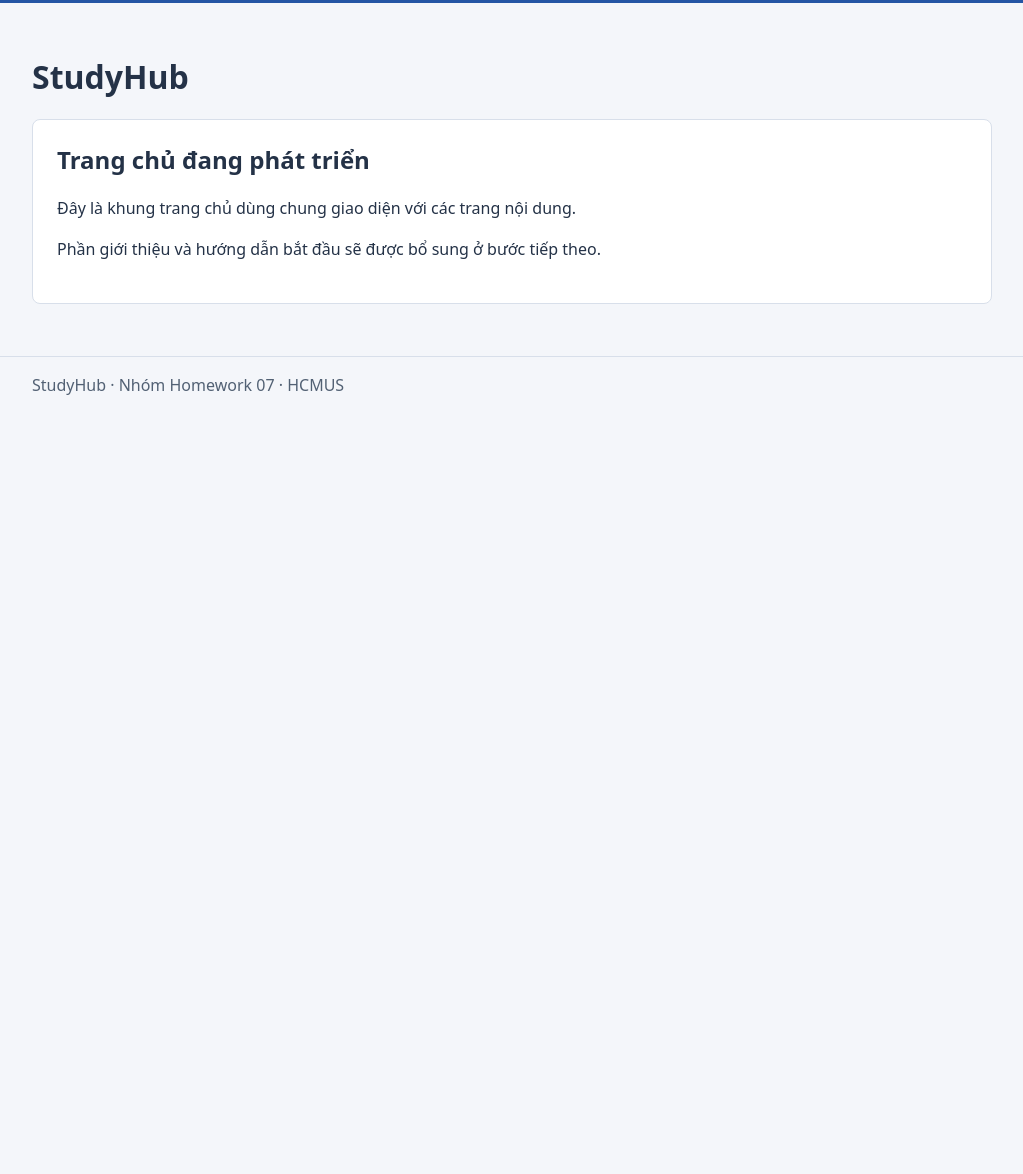
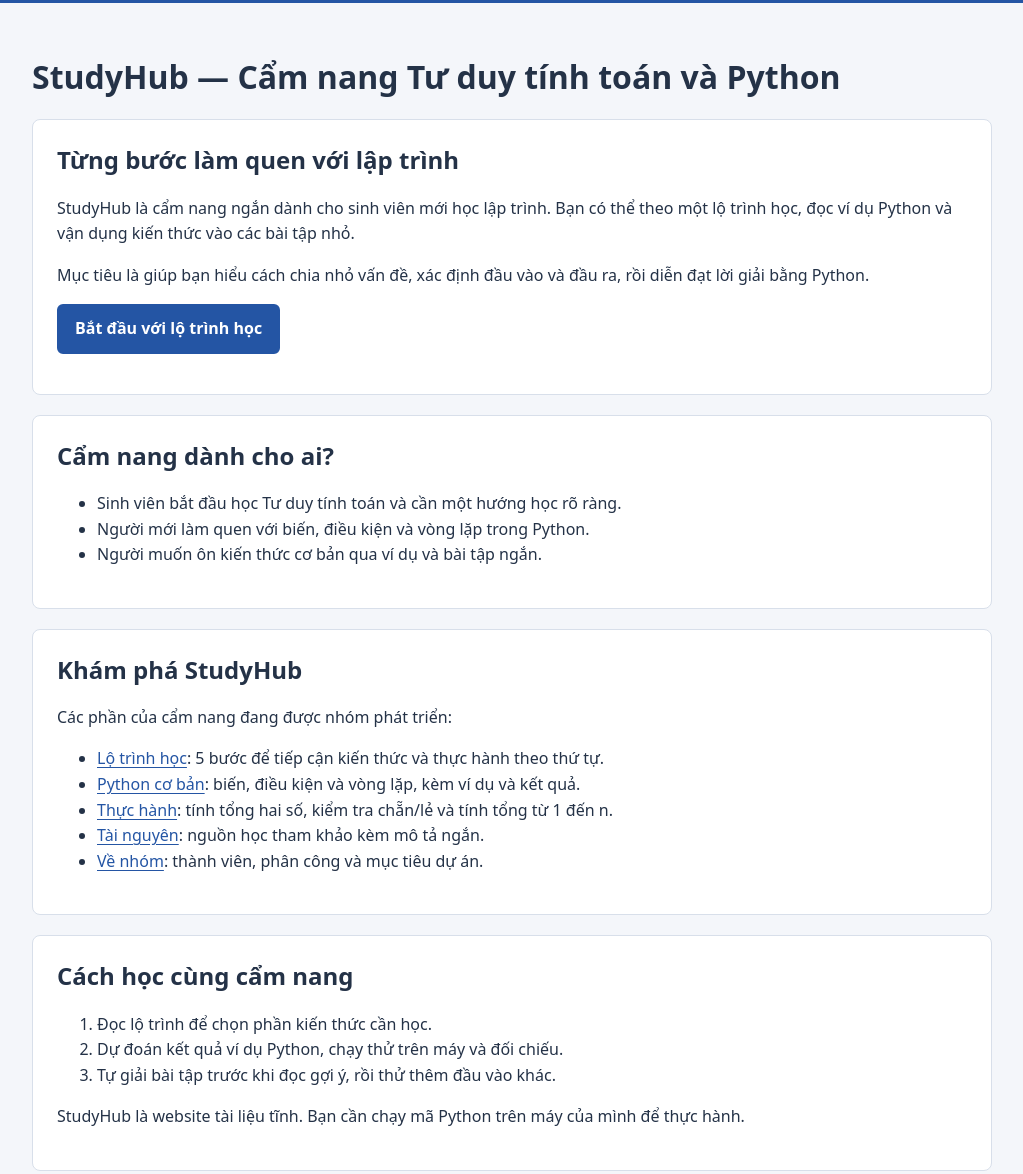
Before and after one commit to nghiep2405/HOMEWORK-TDTT-GIT, a plain HTML site: page index.html in a window 1280 px wide. Shown: the part 109-1283 px from the top of the page, without its empty margins (128-1151 px from the left). Before the commit the page ends 800 px from the top, so only its background shows below. Drawn offline with Linux system fonts and the light colour scheme.

Commit message:
feat(site-foundation): Add StudyHub homepage introduction

```diff
--- a/assets/css/style.css
+++ b/assets/css/style.css
@@ -47,6 +47,36 @@ h1, h2 {
   line-height: 1.3;
 }
 
+a {
+  color: var(--primary);
+  text-underline-offset: 3px;
+}
+
+a:hover {
+  text-decoration-thickness: 2px;
+}
+
+a:focus-visible {
+  outline: 2px solid var(--primary);
+  outline-offset: 4px;
+}
+
+.button {
+  display: inline-block;
+  padding: 10px 16px;
+  border: 2px solid var(--primary);
+  border-radius: 6px;
+  color: #fff;
+  background: var(--primary);
+  font-weight: 600;
+  text-decoration: none;
+}
+
+.button:hover {
+  color: var(--primary);
+  background: #fff;
+}
+
 .panel {
   margin: 20px 0;
   padding: 24px;
--- a/index.html
+++ b/index.html
@@ -4,6 +4,7 @@
   <meta charset="UTF-8">
   <meta name="viewport" content="width=device-width, initial-scale=1.0">
   <title>Trang chủ | StudyHub</title>
+  <meta name="description" content="StudyHub giúp sinh viên mới học lập trình tiếp cận Tư duy tính toán và Python qua lộ trình, ví dụ và bài tập ngắn.">
   <link rel="stylesheet" href="assets/css/style.css">
 </head>
 <body>
@@ -15,11 +16,43 @@
   </header>
 
   <main id="main-content" class="container">
-    <h1>StudyHub</h1>
-    <section class="panel" aria-labelledby="page-status">
-      <h2 id="page-status">Trang chủ đang phát triển</h2>
-      <p>Đây là khung trang chủ dùng chung giao diện với các trang nội dung.</p>
-      <p>Phần giới thiệu và hướng dẫn bắt đầu sẽ được bổ sung ở bước tiếp theo.</p>
+    <h1>StudyHub — Cẩm nang Tư duy tính toán và Python</h1>
+    <section class="panel" aria-labelledby="introduction">
+      <h2 id="introduction">Từng bước làm quen với lập trình</h2>
+      <p>StudyHub là cẩm nang ngắn dành cho sinh viên mới học lập trình. Bạn có thể theo một lộ trình học, đọc ví dụ Python và vận dụng kiến thức vào các bài tập nhỏ.</p>
+      <p>Mục tiêu là giúp bạn hiểu cách chia nhỏ vấn đề, xác định đầu vào và đầu ra, rồi diễn đạt lời giải bằng Python.</p>
+      <p><a class="button" href="roadmap.html">Bắt đầu với lộ trình học</a></p>
+    </section>
+
+    <section class="panel" aria-labelledby="audience">
+      <h2 id="audience">Cẩm nang dành cho ai?</h2>
+      <ul>
+        <li>Sinh viên bắt đầu học Tư duy tính toán và cần một hướng học rõ ràng.</li>
+        <li>Người mới làm quen với biến, điều kiện và vòng lặp trong Python.</li>
+        <li>Người muốn ôn kiến thức cơ bản qua ví dụ và bài tập ngắn.</li>
+      </ul>
+    </section>
+
+    <section class="panel" aria-labelledby="explore">
+      <h2 id="explore">Khám phá StudyHub</h2>
+      <p>Các phần của cẩm nang đang được nhóm phát triển:</p>
+      <ul>
+        <li><a href="roadmap.html">Lộ trình học</a>: 5 bước để tiếp cận kiến thức và thực hành theo thứ tự.</li>
+        <li><a href="python.html">Python cơ bản</a>: biến, điều kiện và vòng lặp, kèm ví dụ và kết quả.</li>
+        <li><a href="practice.html">Thực hành</a>: tính tổng hai số, kiểm tra chẵn/lẻ và tính tổng từ 1 đến n.</li>
+        <li><a href="resources.html">Tài nguyên</a>: nguồn học tham khảo kèm mô tả ngắn.</li>
+        <li><a href="about.html">Về nhóm</a>: thành viên, phân công và mục tiêu dự án.</li>
+      </ul>
+    </section>
+
+    <section class="panel" aria-labelledby="learning-guide">
+      <h2 id="learning-guide">Cách học cùng cẩm nang</h2>
+      <ol>
+        <li>Đọc lộ trình để chọn phần kiến thức cần học.</li>
+        <li>Dự đoán kết quả ví dụ Python, chạy thử trên máy và đối chiếu.</li>
+        <li>Tự giải bài tập trước khi đọc gợi ý, rồi thử thêm đầu vào khác.</li>
+      </ol>
+      <p>StudyHub là website tài liệu tĩnh. Bạn cần chạy mã Python trên máy của mình để thực hành.</p>
     </section>
   </main>
 
```
